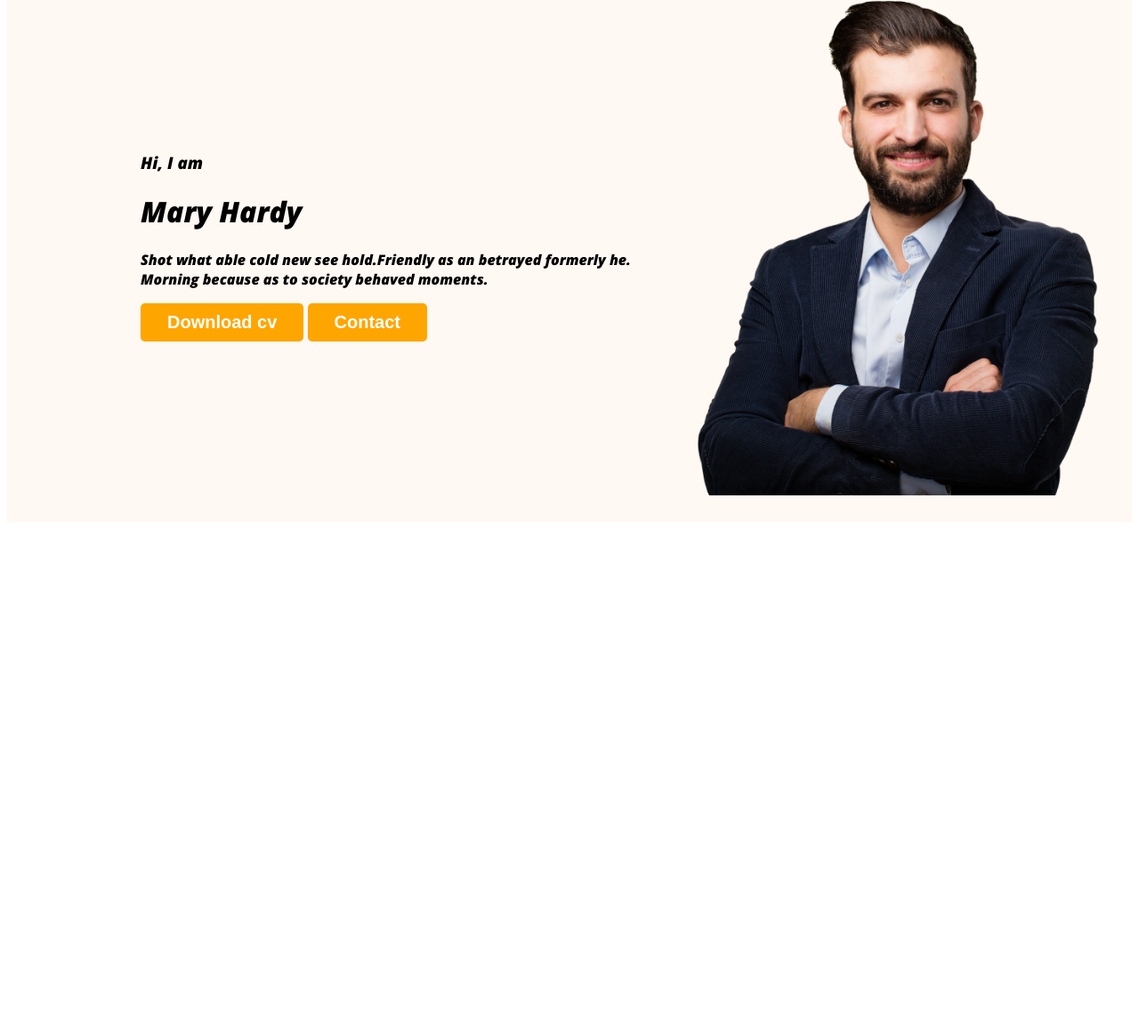
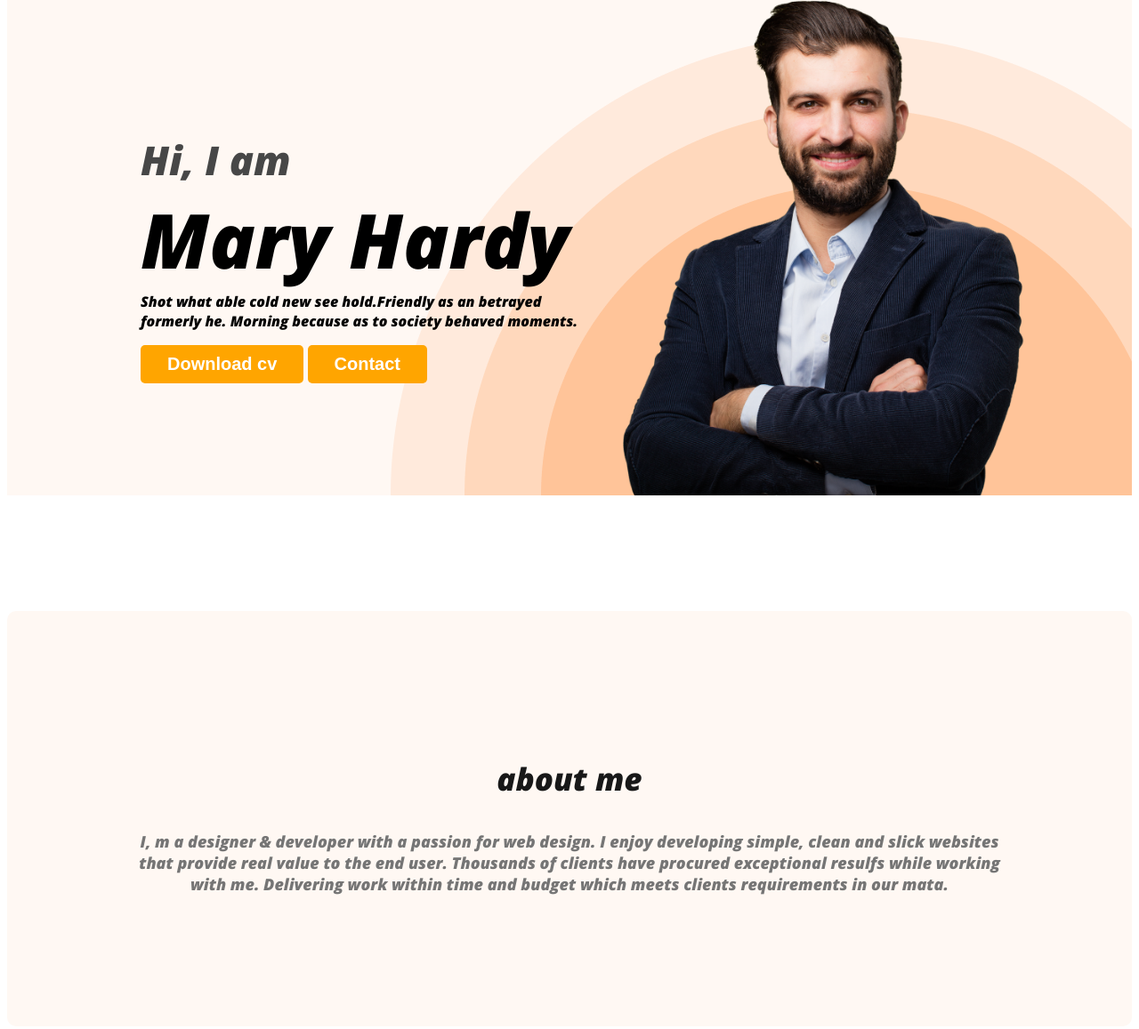
Before and after one commit to riondd3/my-developer-ripo, a plain HTML site: page index.html in a window 1280 px wide. Shown: the part 211-1368 px from the top of the page at 89% size. Before the commit the page ends 806 px from the top, so only its background shows below. Drawn offline with nearby package versions, Linux system fonts and the light colour scheme.

Commit message:
about section creatyed

```diff
--- a/index.html
+++ b/index.html
@@ -23,7 +23,7 @@
             <div class="banner-content">
                 <h3 class="banner-greeting">Hi, I am</h3>
                 <h1 class="banner-title">Mary Hardy</h1>
-                <p>Shot what able cold new see hold.Friendly as an betrayed formerly he. Morning because as to society behaved moments.</p>
+                <p class="banner-description">Shot what able cold new see hold.Friendly as an betrayed formerly he. Morning because as to society behaved moments.</p>
                 <button class="btn-primary">Download cv</button>
               <button class="btn-primary">Contact</button>
             </div>
@@ -31,6 +31,11 @@
         </div>
         </header>
       <main>
+          <section class="about">
+           <h3 class="section-title">about me</h3>
+          <p class="section-description">I, m a designer & developer with a passion for web design. I enjoy developing simple, clean and slick websites that provide real value to the end user. Thousands of clients have procured exceptional resulfs while working with me. Delivering work within time and budget which meets clients requirements in our mata.</p>
+
+        </section>
 
       </main>
     <footer>
--- a/styles/portfolio.css
+++ b/styles/portfolio.css
@@ -16,8 +16,17 @@ font-family: 'open sans', sans-serif;
     padding: 10px 30px;
 
 }
-
-
+.section-title{
+    color: #181818;
+    text-align: center;
+    font-size: 35px;
+    font-weight: 700;
+}
+.section-description{
+    color: #757575;
+    text-align: center;
+    font-size: 18px;
+}
 /* nav related styles */
 nav {
     display: flex;
@@ -48,14 +57,45 @@ nav a {
 /*header related style*/
 .header{
     background: #FFF8F3;
+    background-image: url('../images/header_bg.png');
+    background-repeat: no-repeat;
+   background-position: bottom right;
 }
 .banner{
-    padding: 30px 30px 30px 150px;
+    padding: 30px 30px 0px 150px;
     display: flex;
    align-items: center;
+}
+.banner-content{
+    max-width: 500px;
 }
 
 .banner .profile-pic{
     width: 500px;
 
 }
+.banner-greeting{
+    font-size: 45px;
+color: #474747;
+margin-bottom: 0;
+}
+
+.banner-title{
+    font-size: 85px;
+    font-weight: 700;
+    margin-top: 1px;
+      margin-bottom: 0;
+}
+
+.banner-description{
+     margin-top: 1px;
+}
+/* main section styles */
+
+/*about section styles */
+.about{
+    padding: 130px;
+    border-radius: 10px;
+    background-color: #FFF8F3;
+    margin: 130px 0;
+}
```
